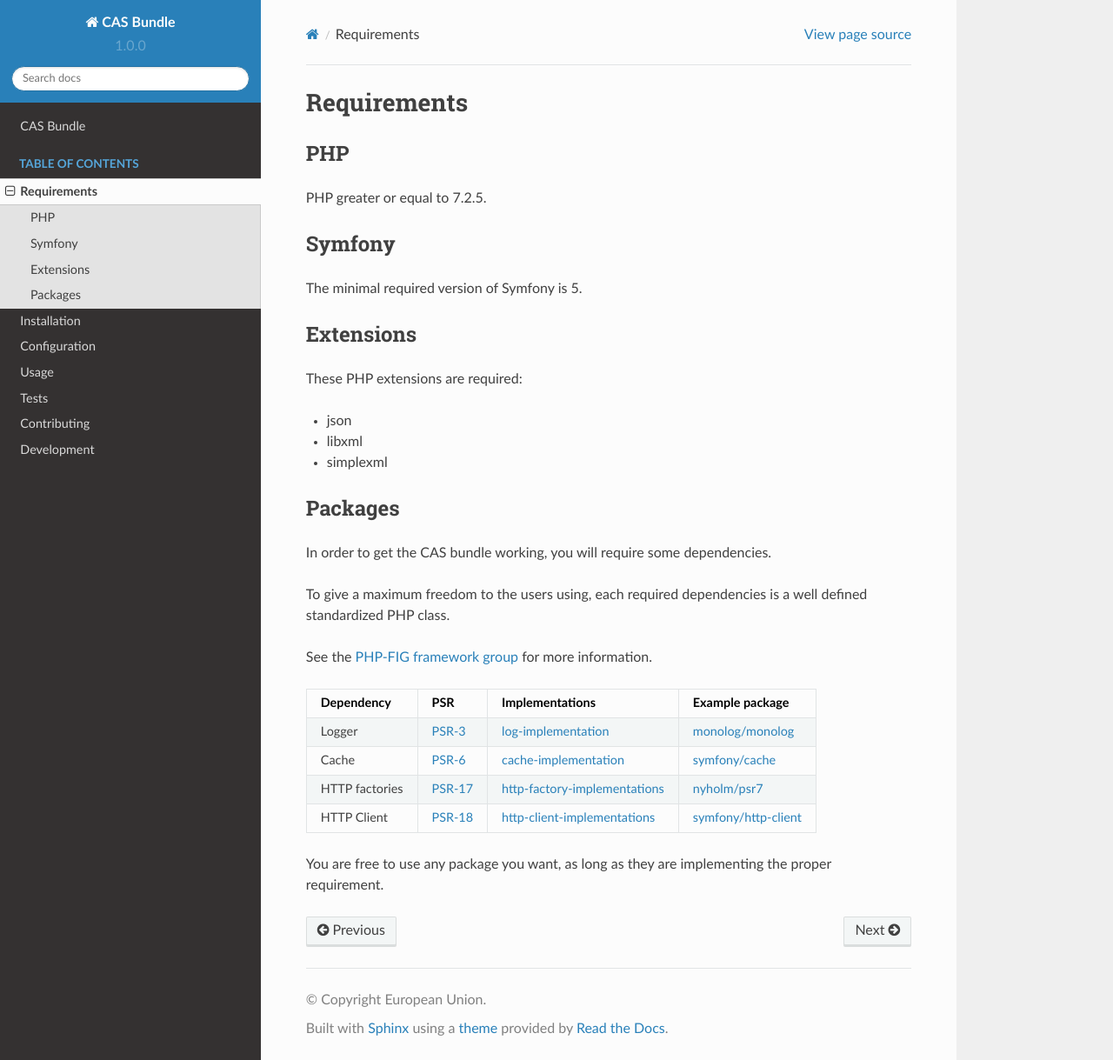
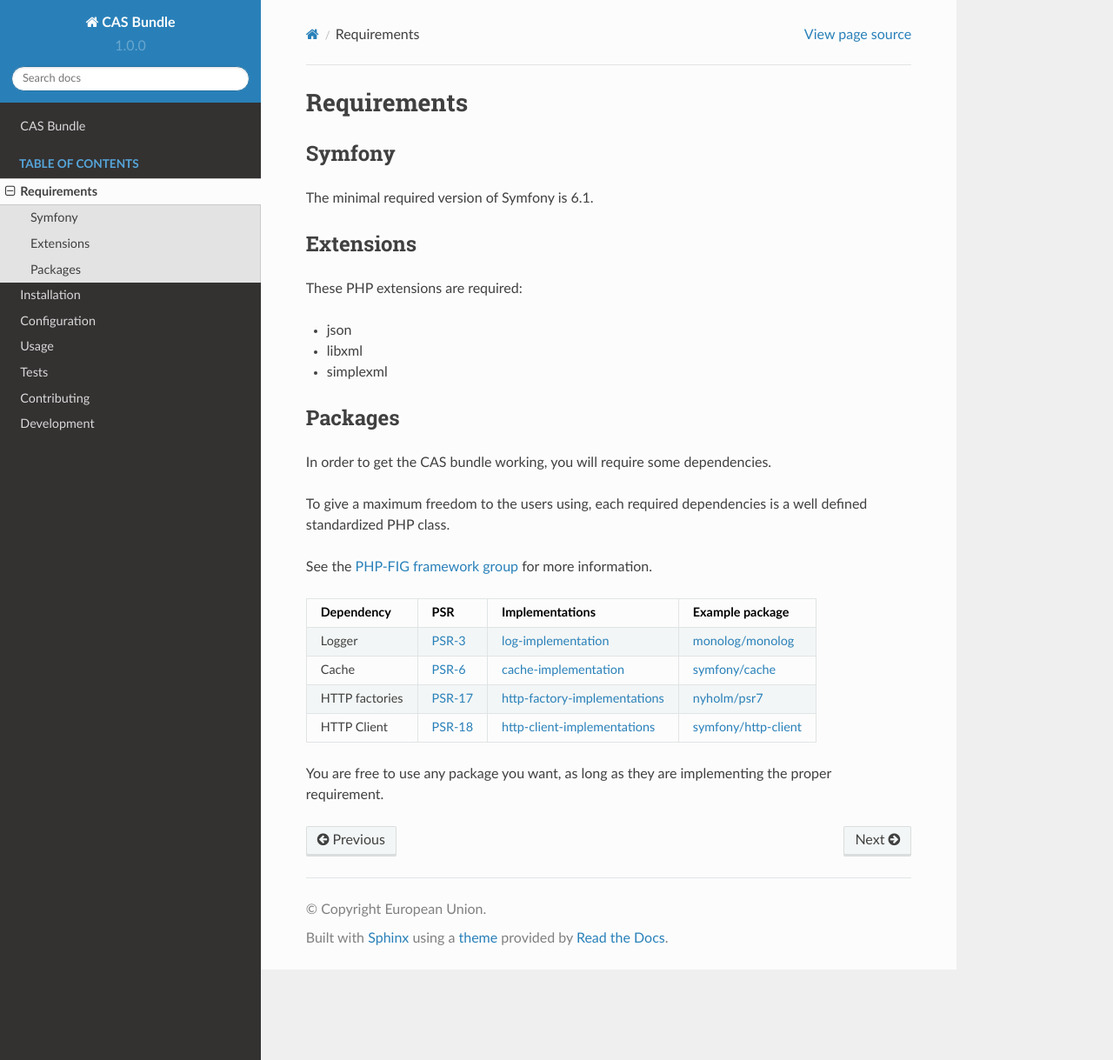
Before and after one commit to ecphp/cas-bundle, a Sphinx documentation site: the page built from docs/pages/requirements.rst, in a window 1280 px wide and 1219 px high. Shown: the whole window at 87% size. Built offline with Sphinx 7.4.7 and the Read the Docs theme 2.0.0, drawn with Linux system fonts in a browser that asks for light colours.

```diff
--- a/docs/pages/requirements.rst
+++ b/docs/pages/requirements.rst
@@ -1,15 +1,10 @@
 Requirements
 ============
-
-PHP
----
-
-PHP greater or equal to 7.2.5.
 
 Symfony
 -------
 
-The minimal required version of Symfony is 5.
+The minimal required version of Symfony is 6.1.
 
 Extensions
 ----------
```
Also changed, not shown: composer.json (+9 -11 lines), 1 other file.
